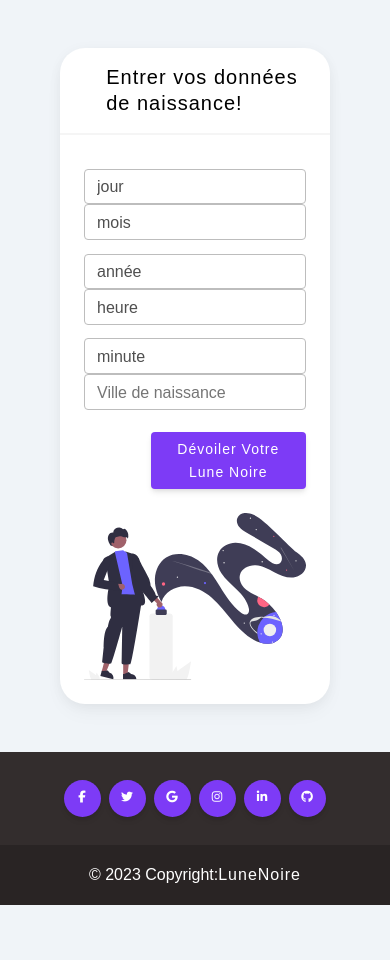
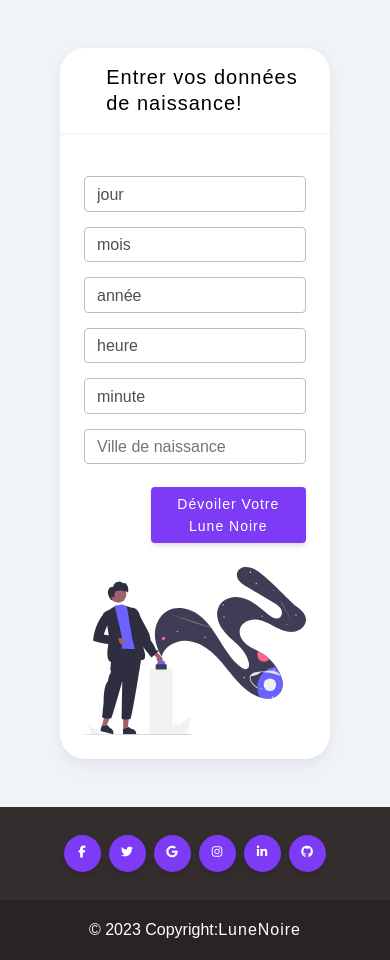
Before and after one commit to allamed/astro-calculator, a React (Create React App) app: page /calculator in a window 390 px wide. Before the commit the page ends 905 px from the top, so only its background shows below. Built offline with nearby package versions, Linux system fonts and the light colour scheme.

Commit message:
adjust to mobile screen

```diff
--- a/src/pages/calculator.js
+++ b/src/pages/calculator.js
@@ -209,13 +209,13 @@ console.log("moon : "+ moonTitle);
                 </MDBCardHeader>
                 <MDBCardBody>
                     <MDBRow >
-                        <MDBCol md='10' lg='6' style={{marginTop:"4%"}} >
+                        <MDBCol md='10' lg='6' style={{marginTop:"1%"}} >
                             <Form onSubmit={handleSubmit} >
 
 
                                 <MDBRow>
 
-                                    <MDBCol md='6'>
+                                    <MDBCol md='6'style={{marginTop:"6%"}}>
 
                                             {/*<Form.Label style={{marginRight:"5%"}}>Jour </Form.Label>*/}
 
@@ -230,7 +230,7 @@ console.log("moon : "+ moonTitle);
 
                                     </MDBCol>
 
-                                    <MDBCol md='6' >
+                                    <MDBCol md='6' style={{marginTop:"6%"}}>
 
                                             {/*<Form.Label style={{marginRight:"5%"}}>Mois</Form.Label>*/}
                                             <Form.Control as="select" value={mois} onChange={(event) => setMois(event.target.value)}  >
@@ -246,8 +246,8 @@ console.log("moon : "+ moonTitle);
                                 </MDBRow>
 
 
-                                <MDBRow style={{marginTop:"6%"}}>
-                                    <MDBCol md='6'>
+                                <MDBRow >
+                                    <MDBCol md='6' style={{marginTop:"6%"}}>
 
                                             {/*<Form.Label style={{marginRight:"5%"}}>Année</Form.Label>*/}
                                             <Form.Control as="select" value={annee} onChange={(event) => setAnnee(event.target.value)} >
@@ -258,7 +258,7 @@ console.log("moon : "+ moonTitle);
                                             </Form.Control>
 
                                     </MDBCol>
-                                    <MDBCol md='6'>
+                                    <MDBCol md='6' style={{marginTop:"6%"}}>
 
 
                                            {/* <Form.Label style={{marginRight:"5%"}}>Heure</Form.Label>*/}
@@ -275,8 +275,8 @@ console.log("moon : "+ moonTitle);
 
 
                                 </MDBRow>
-                    <MDBRow style={{marginTop:"6%"}}>
-                                <MDBCol md='6' s>
+                    <MDBRow >
+                                <MDBCol md='6' style={{marginTop:"6%"}}>
 
                                         {/*<MDBIcon fas icon="key me-3" size='lg'/>*/}
                                         {/* <Form.Label style={{marginRight:"5%"}}>Minute</Form.Label>*/}
@@ -289,7 +289,7 @@ console.log("moon : "+ moonTitle);
 
                                 </MDBCol>
 
-                                <MDBCol md='6' >
+                                <MDBCol md='6' style={{marginTop:"6%"}}>
 
                                     {/*<MDBIcon fas icon="key me-3" size='lg'/>*/}
                                     {/*<Form.Label style={{marginRight:"5%"}}>Ville</Form.Label>*/}
```
